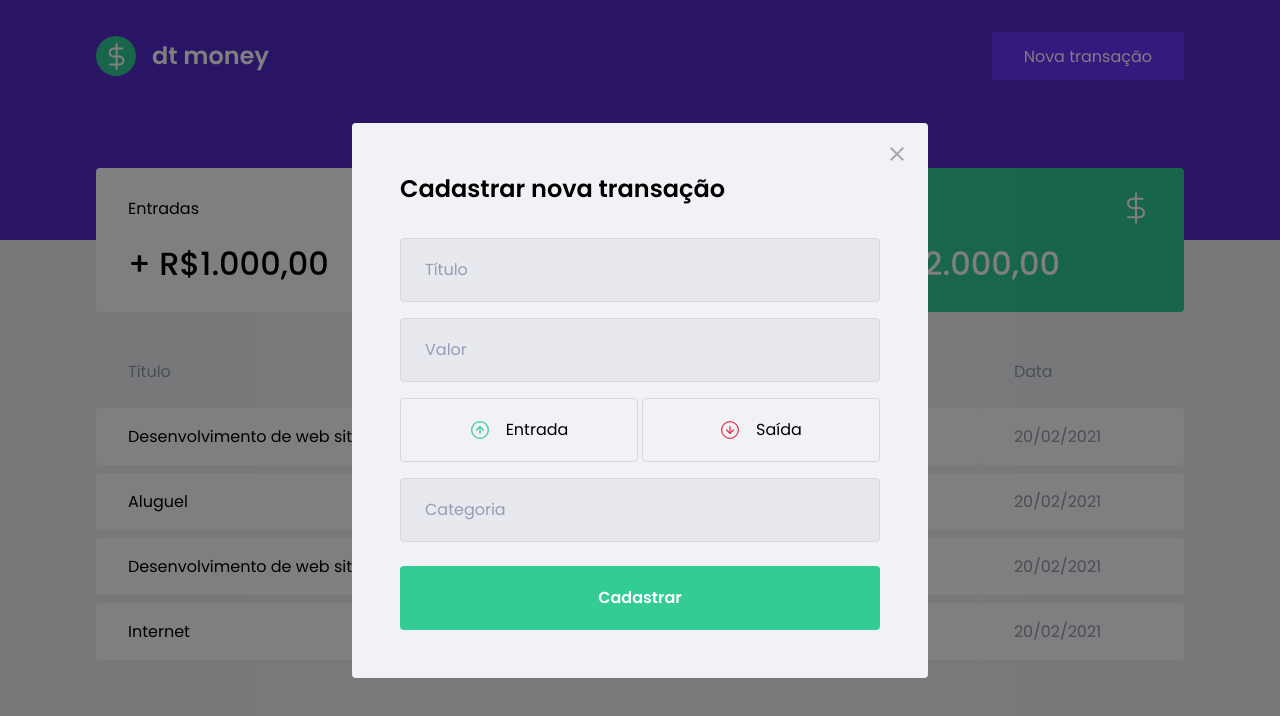
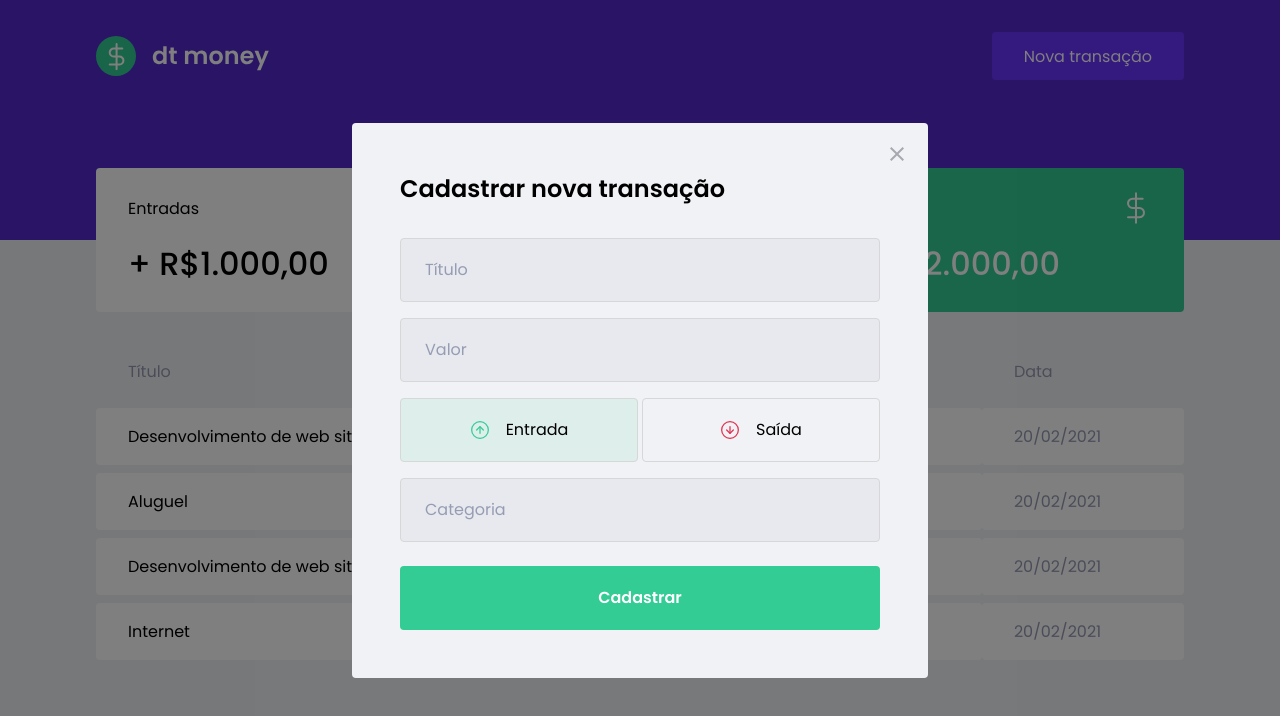
Before and after one commit to AndreSDS/andre-money, a React (Vite) app: page / in a window 1280 px wide. Both pictures are taken after a click on the button "Nova transação". Shown: the top 716 px of the page. Built offline with nearby package versions, Linux system fonts and the light colour scheme; no server answers; what miragejs would draw is missing.

Commit message:
estilizando botão clicado

```diff
--- a/src/components/NewTransactionModal/index.tsx
+++ b/src/components/NewTransactionModal/index.tsx
@@ -3,7 +3,8 @@ import closeImg from "../../assets/fechar.svg";
 import incomeImg from "../../assets/entradas.svg";
 import outcomeImg from "../../assets/saidas.svg";
 
-import { Container, TransactionTypeContainer } from "./styles";
+import { Container, TransactionTypeContainer, TypeButton } from "./styles";
+import { useState } from "react";
 
 Modal.setAppElement("#root");
 
@@ -13,6 +14,8 @@ interface ModalProps {
 }
 
 export function NewTransactionModal({ isOpen, onRequestClose }: ModalProps) {
+  const [type, setType] = useState("deposit");
+
   return (
     <Modal
       isOpen={isOpen}
@@ -35,14 +38,26 @@ export function NewTransactionModal({ isOpen, onRequestClose }: ModalProps) {
         <input placeholder="Valor" type="number" />
 
         <TransactionTypeContainer>
-          <button type="button">
+          <TypeButton
+            type="button"
+            onClick={() => setType("deposit")}
+            isActive={type === "deposit"}
+            activeColor="#33CC95"
+          >
             <img src={incomeImg} alt="entrada" />
             <span>Entrada</span>
-          </button>
-          <button type="button">
+          </TypeButton>
+
+          <TypeButton
+            type="button"
+            onClick={() => setType("withdraw")}
+            isActive={type === "withdraw"}
+            activeColor="#E62E4D"
+
+          >
             <img src={outcomeImg} alt="saída" />
             <span>Saída</span>
-          </button>
+          </TypeButton>
         </TransactionTypeContainer>
 
         <input placeholder="Categoria" type="text" />
--- a/src/components/NewTransactionModal/styles.ts
+++ b/src/components/NewTransactionModal/styles.ts
@@ -1,5 +1,10 @@
 import styled from "styled-components";
-import { darken } from "polished";
+import { darken, transparentize } from "polished";
+
+interface ButtonProps {
+  isActive: boolean;
+  activeColor: string;
+}
 
 export const Container = styled.form`
   h2 {
@@ -51,13 +56,15 @@ export const TransactionTypeContainer = styled.div`
   display: grid;
   grid-template-columns: repeat(2, 1fr);
   gap: 0.25rem;
+`;
 
-  button {
+export const TypeButton = styled.button<ButtonProps>`
   height: 4rem;
   border: 1px solid var(--border-input);
   border-radius: 0.25rem;
 
-    background: transparent;
+  background: ${({ isActive, activeColor }) =>
+    isActive ? transparentize(0.9, activeColor) : "transparent"};
 
   display: flex;
   align-items: center;
@@ -80,5 +87,4 @@ export const TransactionTypeContainer = styled.div`
   &:hover {
     border-color: ${darken(0.1, `#d7d7d7`)};
   }
-  }
 `;
--- a/src/main.tsx
+++ b/src/main.tsx
@@ -12,6 +12,7 @@ createServer({
           id: 1,
           title: 'Desenvolvimento de web site',
           amount: 12000,
+          type: 'deposit',
           category: 'Desenvolvimento',
           created_at: new Date()
         },
```
Lines whose indentation alone changed are shown as unchanged.
